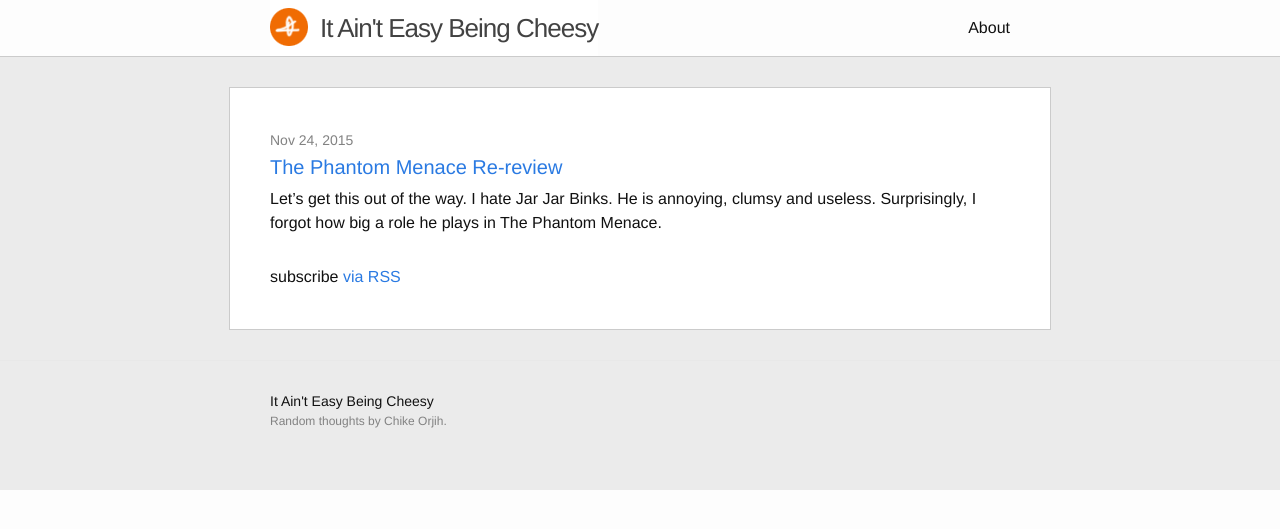
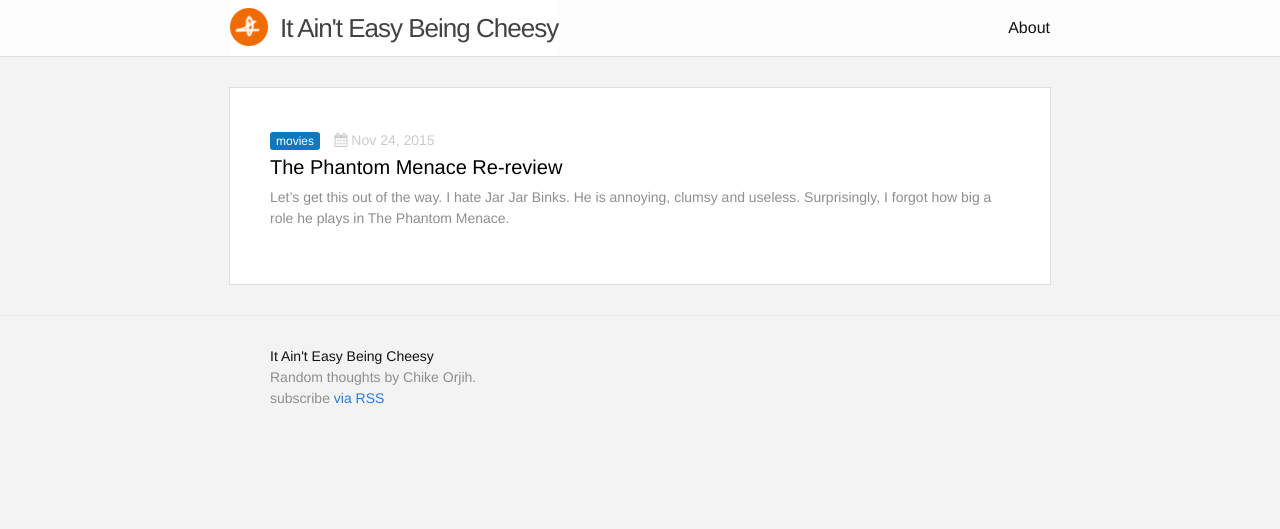
Before and after one commit to chikeorjih/chikeorjih.github.io, a Jekyll site: the page built from index.html, in a window 1280 px wide. Shown: the top 529 px of the page. Built offline with Jekyll 4.4.1, drawn with Linux system fonts in a browser that asks for light colours; nearby versions of some CDN libraries.

Commit message:
blog styling

```diff
--- a/_includes/footer.html
+++ b/_includes/footer.html
@@ -7,6 +7,7 @@
     <div class="footer-col-wrapper">
       <div class="footer-col footer-col-1">
         <p>{{ site.description }}</p>
+        <p class="rss-subscribe">subscribe <a href="{{ "/feed.xml" | prepend: site.baseurl }}">via RSS</a></p>
       </div>
     </div>
 
--- a/_includes/head.html
+++ b/_includes/head.html
@@ -6,6 +6,7 @@
   <title>{% if page.title %}{{ page.title }}{% else %}{{ site.title }}{% endif %}</title>
   <meta name="description" content="{% if page.excerpt %}{{ page.excerpt | strip_html | strip_newlines | truncate: 160 }}{% else %}{{ site.description }}{% endif %}">
 
+  <link rel="stylesheet" href="https://maxcdn.bootstrapcdn.com/font-awesome/4.5.0/css/font-awesome.min.css">
   <link rel="stylesheet" href="{{ "/css/main.css" | prepend: site.baseurl }}">
   <link rel="canonical" href="{{ page.url | replace:'index.html','' | prepend: site.baseurl | prepend: site.url }}">
   <link rel="alternate" type="application/rss+xml" title="{{ site.title }}" href="{{ "/feed.xml" | prepend: site.baseurl | prepend: site.url }}">
--- a/_sass/_layout.scss
+++ b/_sass/_layout.scss
@@ -1,6 +1,45 @@
 //Variables
-$bkg-gray: #ebebeb;
-$gray-border: #cbcbcb;
+$bkg-gray: #f3f3f3;
+$light-gray: #cacaca;
+$gray-border: #dedede;
+$base-text: #8e8e8e;
+$tag-blue: #0F79BB;
+
+//Custom
+* {
+  font-family: Helvetica, Arial, Verdana, sans-serif;
+}
+
+html {
+  height: 100%;
+  background: $bkg-gray;
+}
+
+p {
+  color: $base-text;
+  font-size: 14px;
+}
+
+span {
+  &.movies {
+    color: #ffffff;
+    padding: 2px 6px;
+    font-size: 12px;
+    margin-right: 10px;
+    border-radius: 3px;
+  }
+
+  &.movies {
+    background: $tag-blue;
+  }
+}
+
+table.image {
+  color: $light-gray;
+  font-style: italic;
+  font-size: 14px;
+  margin: 30px 0;
+}
 
 
 /**
@@ -15,6 +54,7 @@ $gray-border: #cbcbcb;
 
     .wrapper {
       padding: 0;
+      max-width: calc(880px - (30px * 2))
     }
 }
 
@@ -136,6 +176,10 @@ $gray-border: #cbcbcb;
     font-size: 12px;
     margin-bottom: $spacing-unit / 2;
     padding-left: $spacing-unit / 2;
+
+    p {
+      margin: 0;
+    }
 }
 
 .footer-col-1 {
@@ -186,7 +230,7 @@ $gray-border: #cbcbcb;
     .wrapper {
       background: #ffffff;
       border: 1px solid $gray-border;
-      padding: 40px;
+      padding: 40px 40px 9px;
     }
 }
 
@@ -195,11 +239,13 @@ $gray-border: #cbcbcb;
 }
 
 .post-list {
-    margin-left: 0;
+    margin: -40px;
     list-style: none;
 
     > li {
         margin-bottom: $spacing-unit;
+        padding: 40px;
+        border-bottom: 1px solid $gray-border;
     }
 
     h2, a {
@@ -210,12 +256,16 @@ $gray-border: #cbcbcb;
 
 .post-meta {
     font-size: $small-font-size;
-    color: $grey-color;
+    color: $light-gray;
 }
 
 .post-link {
     display: block;
     font-size: 24px;
+}
+
+.post-link,  .post-link:visited{
+  color: black;
 }
 
 
--- a/index.html
+++ b/index.html
@@ -6,8 +6,9 @@ layout: default
 
   <ul class="post-list">
     {% for post in site.posts %}
-      <li>
-        <span class="post-meta">{{ post.date | date: "%b %-d, %Y" }}</span>
+      <li class={{ post.categories }}>
+        <span class={{ post.categories }}>{{ post.categories }}</span>
+        <span class="post-meta"><i class="fa fa-calendar"></i> {{ post.date | date: "%b %-d, %Y" }}</span>
         <h2>
           <a class="post-link" href="{{ post.url | prepend: site.baseurl }}">{{ post.title }}</a>
         </h2>
@@ -18,6 +19,4 @@ layout: default
     {% endfor %}
   </ul>
 
-  <p class="rss-subscribe">subscribe <a href="{{ "/feed.xml" | prepend: site.baseurl }}">via RSS</a></p>
-
 </div>
```
Also changed, not shown: _includes/post-image.html (added, +8 -0 lines), _posts/2015-11-24-the-phantom-menace.md (+3 -1 lines), assets/img/tpm-jarjar.jpeg (added).
